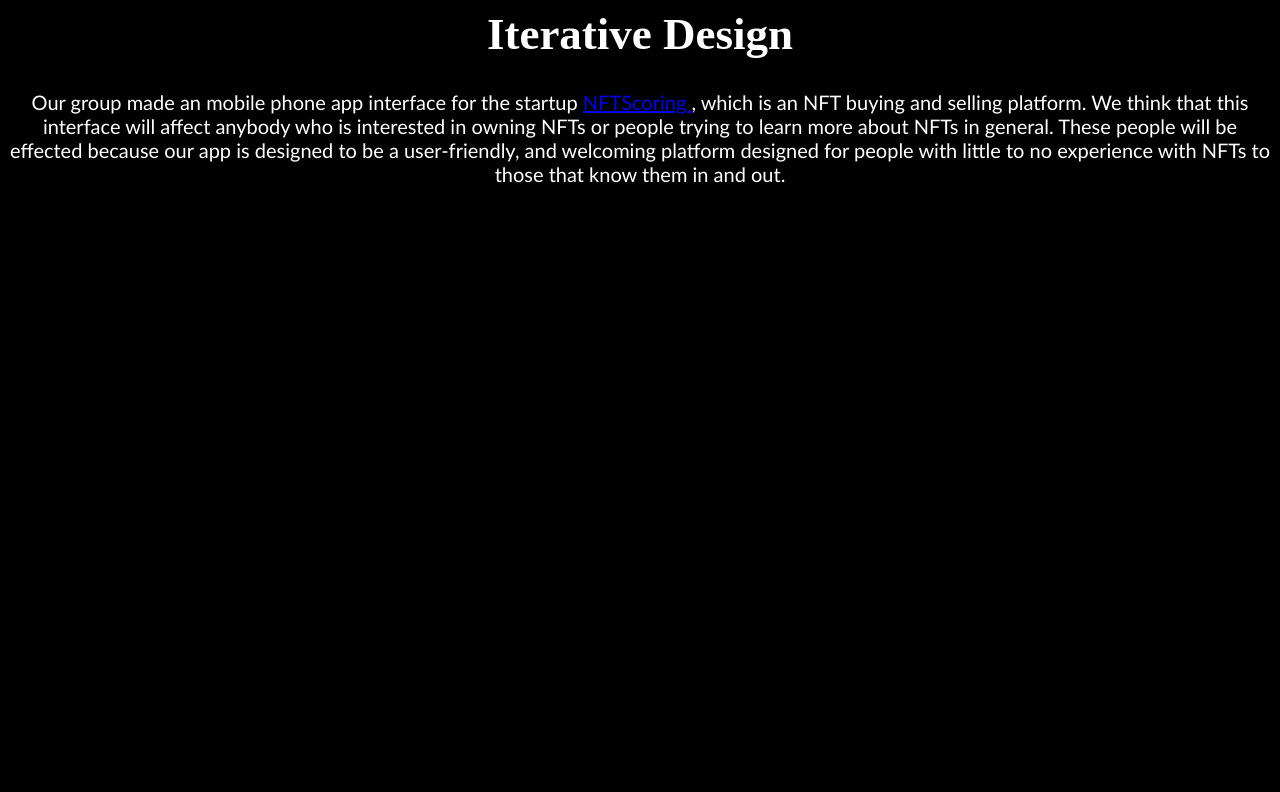
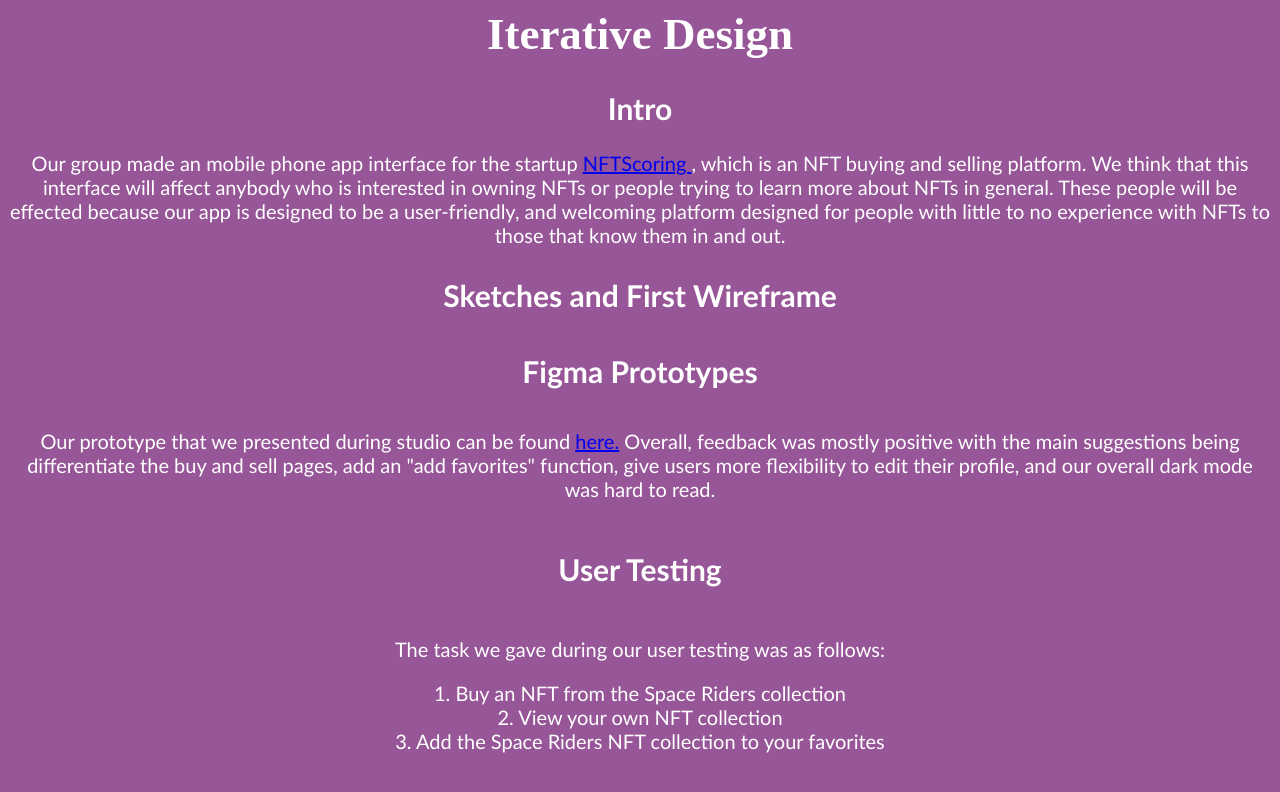
Before and after one commit to AnonymousRhino768/iterative-design, a plain HTML site: page index.html in a window 1280 px wide. Drawn offline with Linux system fonts and the light colour scheme.

Commit message:
photos file

```diff
--- a/index.html
+++ b/index.html
@@ -5,8 +5,12 @@
         <meta name="viewport" content="width=device-width, initial-scale=1.0">
    </head>
    <style>
-    .flex-container {
-        background-color: black;
+    .flex-container1 {
+        background-color: rgb(151, 86, 151);
+    }
+    .flex-container2 {
+        align-items: center;
+        flex-direction: column;
     }
     .text {
         color: white
@@ -20,12 +24,18 @@
         text-align: center;
         font-family: 'Gill Sans', 'Gill Sans MT', Calibri, 'Trebuchet MS', sans-serif;
     }
+    .text4 {
+        font-size: 30px;
+        text-align: center;
+        font-family: 'Gill Sans', 'Gill Sans MT', Calibri, 'Trebuchet MS', sans-serif;
+    }
    </style>
-   <body class="flex-container">
+   <body class="flex-container1">
     <h1 class="text text2">
         Iterative Design
     </h1>
     <div>
+        <h2 class="text text4">Intro</h2>
         <p class="text text3">
             Our group made an mobile phone app interface for the startup
             <a href="https://www.ycombinator.com/companies/nftscoring">NFTScoring </a>,
@@ -36,5 +46,33 @@
             for people with little to no experience with NFTs to those that know them
             in and out.
     </div>
+    <div>
+        <h3 class="text text4">Sketches and First Wireframe</h3>
+
+    </div>
+    <div>
+        <h4 class="text text4">Figma Prototypes</h4>
+        <p class="text text3">
+            Our prototype that we presented during studio can be found
+            <a href="https://www.figma.com/proto/qtbnnWu0BklHWqwxkSFZT2/NFTScoring?page-id=0%3A1&node-id=1%3A2&viewport=-607%2C-266%2C0.4&scaling=scale-down&starting-point-node-id=1%3A2">here.</a>
+            Overall, feedback was mostly positive with the main suggestions being differentiate
+            the buy and sell pages, add an "add favorites" function, give users more flexibility to
+            edit their profile, and our overall dark mode was hard to read.
+        </p>
+    </div>
+    <div>
+        <h5 class="text text4">User Testing</h5>
+        <p class="text text3">
+            The task we gave during our user testing was as follows:
+        </p>
+        <div class="flex-container2">
+            <p class="text text3">
+                1. Buy an NFT from the Space Riders collection<br>
+                2. View your own NFT collection<br>
+                3. Add the Space Riders NFT collection to your favorites<br>
+            </p>
+        </div>
+
+    </div>
    </body>
 </html>
```
